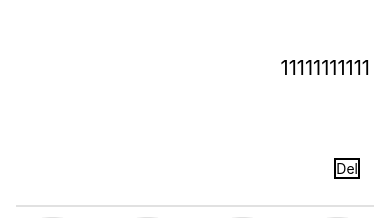
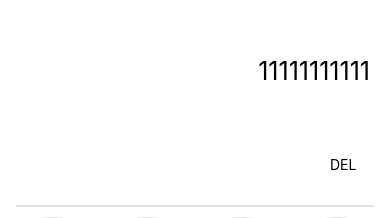
Before and after one commit to hwlee-dev/React-Native-Calculator, a React Native app: screen / in a window 390 px wide. Shown: the part 163-381 px from the top of the page. Built offline with nearby package versions, Linux system fonts and the light colour scheme.

Commit message:
calculator template style change
- change del text
- change size

```diff
--- a/src/components/templates/Calculator/Calculator.tsx
+++ b/src/components/templates/Calculator/Calculator.tsx
@@ -59,7 +59,7 @@ const Calculator: React.FC = () => {
       </View>
       <View style={styles.deleteWrapper}>
         <TouchableOpacity style={styles.deleteButton}>
-          <Text>Del</Text>
+          <Text>DEL</Text>
         </TouchableOpacity>
       </View>
       <View style={styles.divider} />
--- a/src/components/templates/Calculator/styles.ts
+++ b/src/components/templates/Calculator/styles.ts
@@ -16,7 +16,7 @@ export default StyleSheet.create({
     marginRight: 20,
     marginBottom: 30,
     justifyContent: 'center',
-    fontSize: 20,
+    fontSize: 25,
   },
   deleteWrapper: {
     flex: 1,
@@ -25,8 +25,9 @@ export default StyleSheet.create({
     alignItems: 'center',
   },
   deleteButton: {
+    width: 30,
+    height: 25,
     marginRight: 30,
-    borderWidth: 2,
   },
   divider: {
     width: '92%',
```
